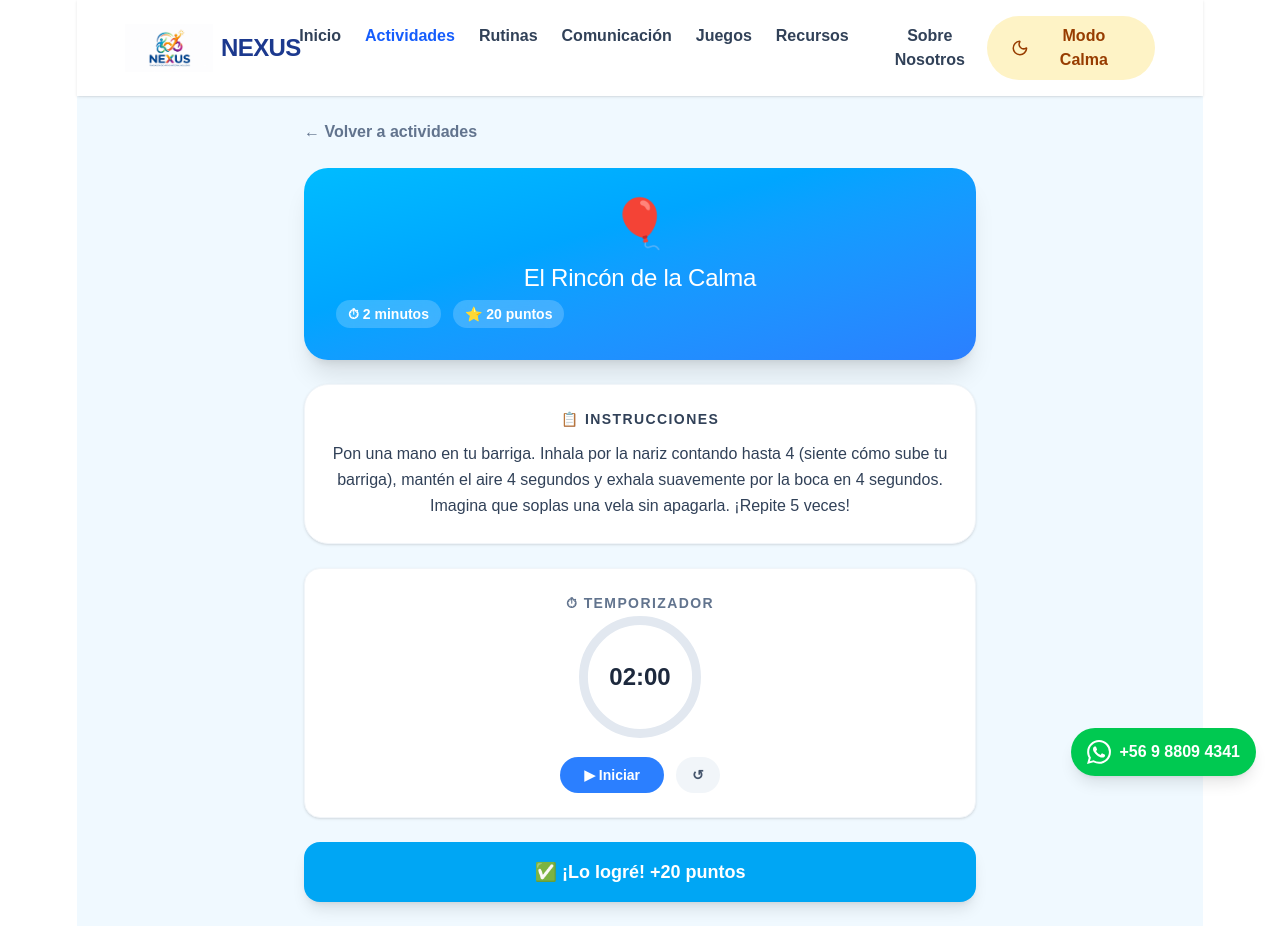
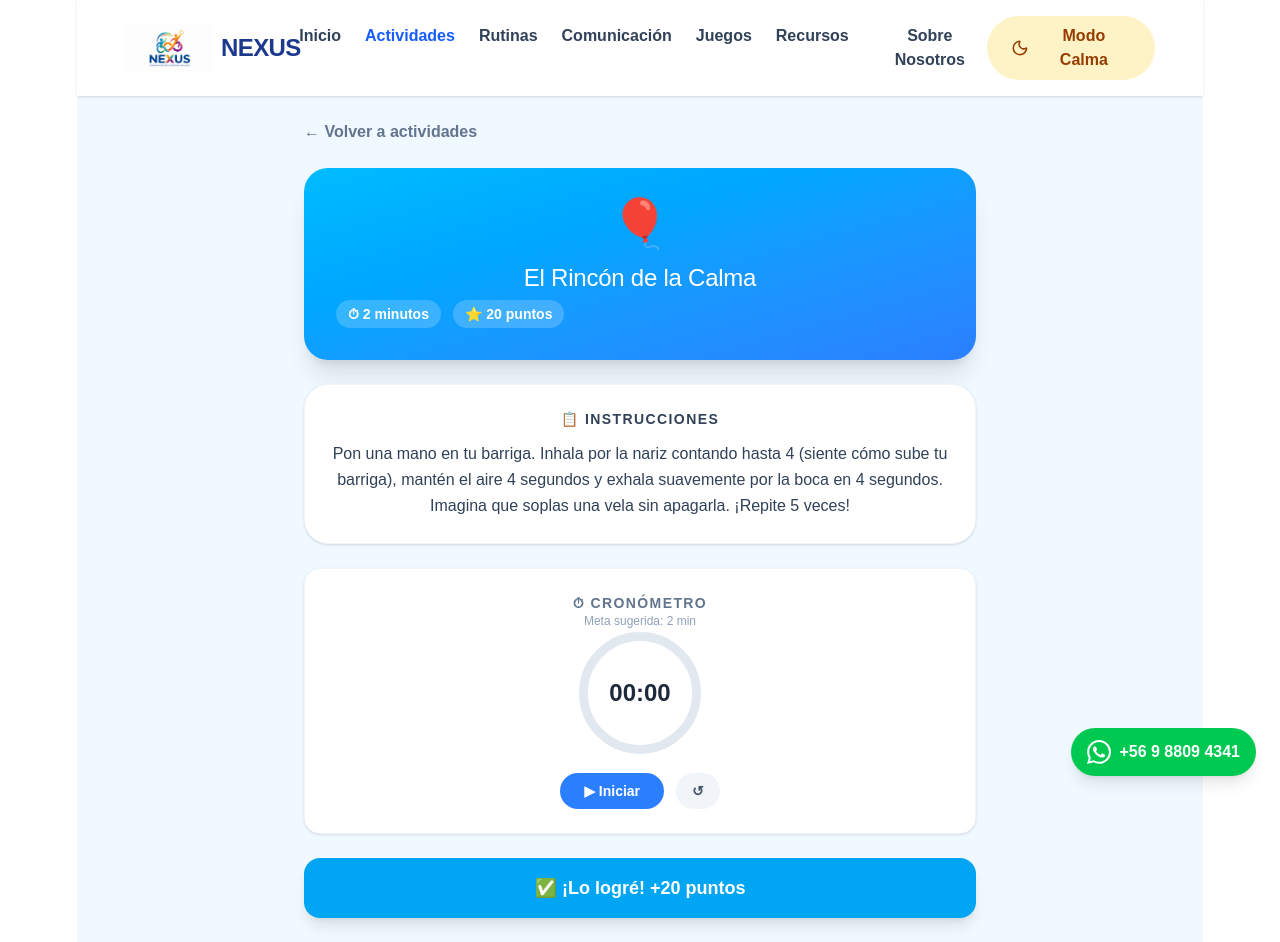
Before and after one commit to Barbarariv/nexus, a React (Vite) app: page /actividades in a window 1280 px wide. Both pictures are taken after a click on the element 274 px from the left and 551 px from the top of the page. Built offline with nearby package versions, Linux system fonts and the light colour scheme.

Commit message:
Cambio temporizador por cronómetro en actividades

```diff
--- a/src/Actividades.jsx
+++ b/src/Actividades.jsx
@@ -177,26 +177,16 @@ const contenidoActividades = {
   ],
 };
 
-// ── COMPONENTE TEMPORIZADOR ───────────────────────────────────────────────────
+// ── COMPONENTE CRONÓMETRO ─────────────────────────────────────────────────────
 function Temporizador({ duracion, onCompletar }) {
-  const [segundos, setSegundos] = useState(duracion);
+  const [segundos, setSegundos] = useState(0);
   const [corriendo, setCorriendo] = useState(false);
-  const [completado, setCompletado] = useState(false);
   const intervalRef = useRef(null);
 
   useEffect(() => {
-    if (corriendo && segundos > 0) {
+    if (corriendo) {
       intervalRef.current = setInterval(() => {
-        setSegundos(s => {
-          if (s <= 1) {
-            clearInterval(intervalRef.current);
-            setCorriendo(false);
-            setCompletado(true);
-            onCompletar();
-            return 0;
-          }
-          return s - 1;
-        });
+        setSegundos(s => s + 1);
       }, 1000);
     }
     return () => clearInterval(intervalRef.current);
@@ -208,18 +198,28 @@ function Temporizador({ duracion, onCompletar }) {
     return `${m}:${seg}`;
   };
 
-  const porcentaje = ((duracion - segundos) / duracion) * 100;
+  // El arco del círculo muestra progreso respecto a la duración sugerida (sin límite)
+  const porcentaje = Math.min((segundos / duracion) * 100, 100);
+  const superado = segundos >= duracion;
 
   const reiniciar = () => {
     clearInterval(intervalRef.current);
-    setSegundos(duracion);
+    setSegundos(0);
     setCorriendo(false);
-    setCompletado(false);
+  };
+
+  const detener = () => {
+    clearInterval(intervalRef.current);
+    setCorriendo(false);
+    onCompletar();
   };
 
   return (
     <div className="bg-white rounded-2xl p-6 border border-slate-100 shadow-sm text-center">
-      <p className="text-sm font-bold text-slate-500 uppercase tracking-widest mb-3">⏱ Temporizador</p>
+      <p className="text-sm font-bold text-slate-500 uppercase tracking-widest mb-1">⏱ Cronómetro</p>
+      <p className="text-xs text-slate-400 mb-3">
+        Meta sugerida: {Math.floor(duracion / 60)} min
+      </p>
 
       {/* Círculo de progreso */}
       <div className="relative w-32 h-32 mx-auto mb-4">
@@ -227,7 +227,7 @@ function Temporizador({ duracion, onCompletar }) {
           <circle cx="18" cy="18" r="15.9" fill="none" stroke="#e2e8f0" strokeWidth="2.5" />
           <circle
             cx="18" cy="18" r="15.9" fill="none"
-            stroke={completado ? "#22c55e" : "#3b82f6"}
+            stroke={superado ? "#22c55e" : "#3b82f6"}
             strokeWidth="2.5"
             strokeDasharray="100"
             strokeDashoffset={100 - porcentaje}
@@ -235,29 +235,36 @@ function Temporizador({ duracion, onCompletar }) {
             style={{ transition: 'stroke-dashoffset 1s linear' }}
           />
         </svg>
-        <div className="absolute inset-0 flex items-center justify-center">
-          <span className={`text-2xl font-black ${completado ? 'text-green-600' : 'text-slate-800'}`}>
-            {completado ? '✓' : formatear(segundos)}
+        <div className="absolute inset-0 flex items-center justify-center flex-col">
+          <span className={`text-2xl font-black ${superado ? 'text-green-600' : 'text-slate-800'}`}>
+            {formatear(segundos)}
           </span>
+          {superado && <span className="text-green-500 text-xs font-bold">¡Meta!</span>}
         </div>
       </div>
 
-      {completado ? (
-        <div>
-          <p className="text-green-600 font-bold mb-3">¡Tiempo completado! 🎉</p>
-          <button onClick={reiniciar} className="text-sm text-slate-500 underline">Reiniciar</button>
-        </div>
-      ) : (
-        <div className="flex gap-3 justify-center">
+      <div className="flex gap-3 justify-center">
+        <button
+          onClick={() => setCorriendo(!corriendo)}
+          className={`px-6 py-2 rounded-full font-bold text-white text-sm transition-all ${corriendo ? 'bg-amber-500 hover:bg-amber-600' : 'bg-blue-500 hover:bg-blue-600'}`}
+        >
+          {corriendo ? '⏸ Pausar' : segundos === 0 ? '▶ Iniciar' : '▶ Continuar'}
+        </button>
+        <button
+          onClick={reiniciar}
+          className="px-4 py-2 rounded-full font-bold text-slate-600 bg-slate-100 hover:bg-slate-200 text-sm"
+        >
+          ↺
+        </button>
+        {segundos > 0 && !corriendo && (
           <button
-            onClick={() => setCorriendo(!corriendo)}
-            className={`px-6 py-2 rounded-full font-bold text-white text-sm transition-all ${corriendo ? 'bg-amber-500 hover:bg-amber-600' : 'bg-blue-500 hover:bg-blue-600'}`}
+            onClick={detener}
+            className="px-4 py-2 rounded-full font-bold text-white bg-green-500 hover:bg-green-600 text-sm"
           >
-            {corriendo ? '⏸ Pausar' : '▶ Iniciar'}
+            ✓ Listo
           </button>
-          <button onClick={reiniciar} className="px-4 py-2 rounded-full font-bold text-slate-600 bg-slate-100 hover:bg-slate-200 text-sm">↺</button>
-        </div>
-      )}
+        )}
+      </div>
     </div>
   );
 }
```
